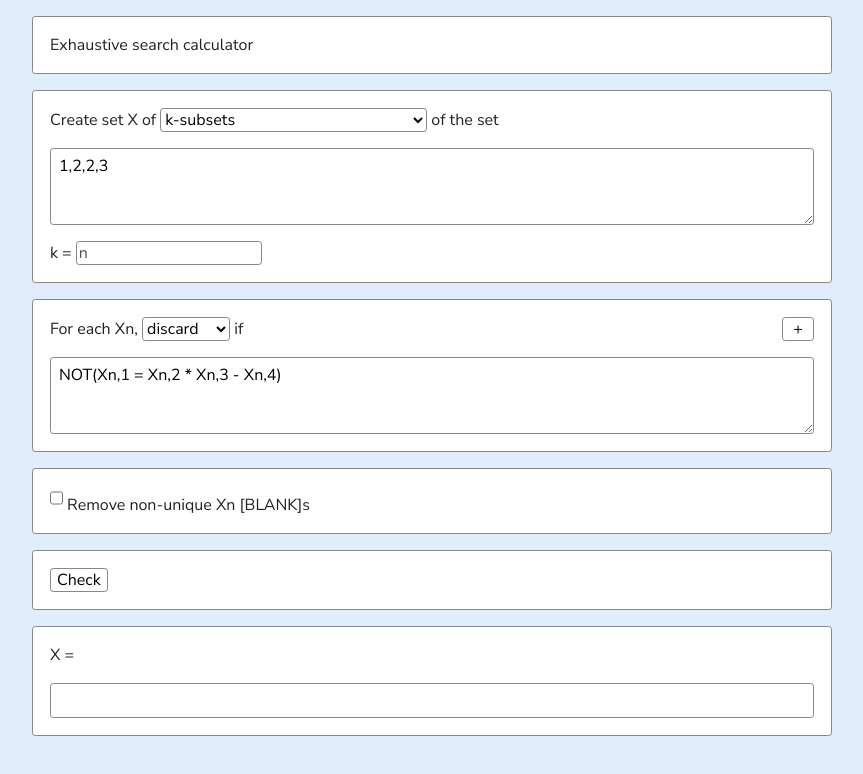
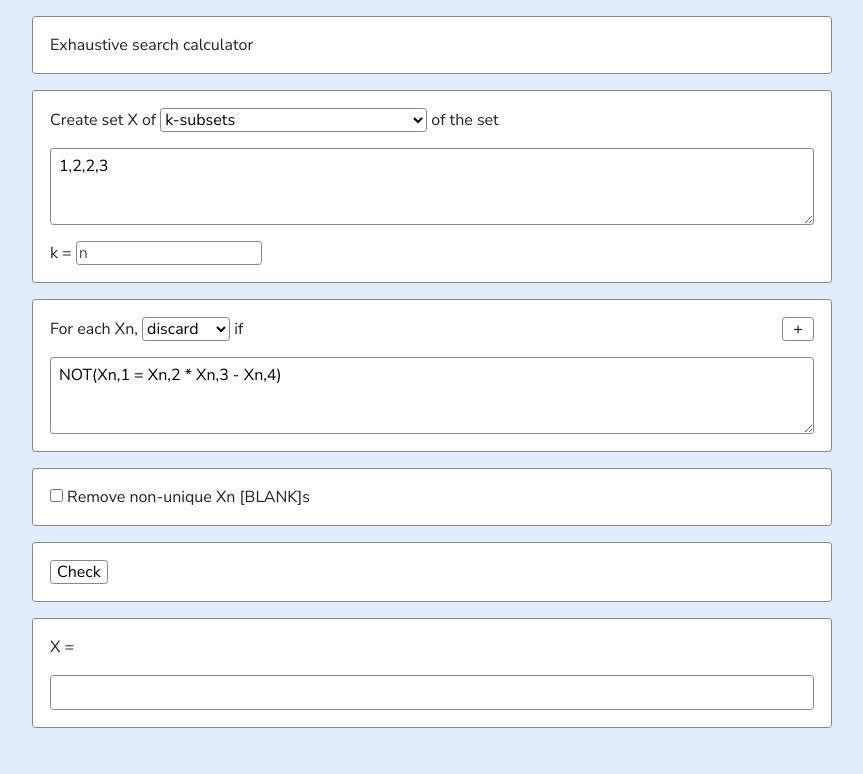
Before and after one commit to jonathanjameswatson/exhaustive-search-calculator, a plain HTML site: page index.html in a window 1280 px wide. Shown: the whole page, without its empty margins (208-1071 px from the left). Drawn offline with Linux system fonts and the light colour scheme.

Commit message:
Changed radio height and which inputs change colour when hovered over

```diff
--- a/css/main.css
+++ b/css/main.css
@@ -143,7 +143,7 @@ textarea {
   margin-left: 0;
 }
 
-input, textarea, select {
+input[type="button"], input[type="text"], textarea, select {
   background-color: white;
   border-radius: 0.2rem;
   border: solid 1px #888;
@@ -153,7 +153,7 @@ input, textarea, select {
   transition: background-color 250ms;
 }
 
-input:hover, select:hover, textarea:hover {
+input[type="button"]:hover {
   background-color: #e2edfc;
 }
 
@@ -163,7 +163,7 @@ input:hover, select:hover, textarea:hover {
   resize: none;
 }
 
-input, select {
+input[type="button"], input[type="text"], select {
   height: 1.5rem;
 }
 
```
